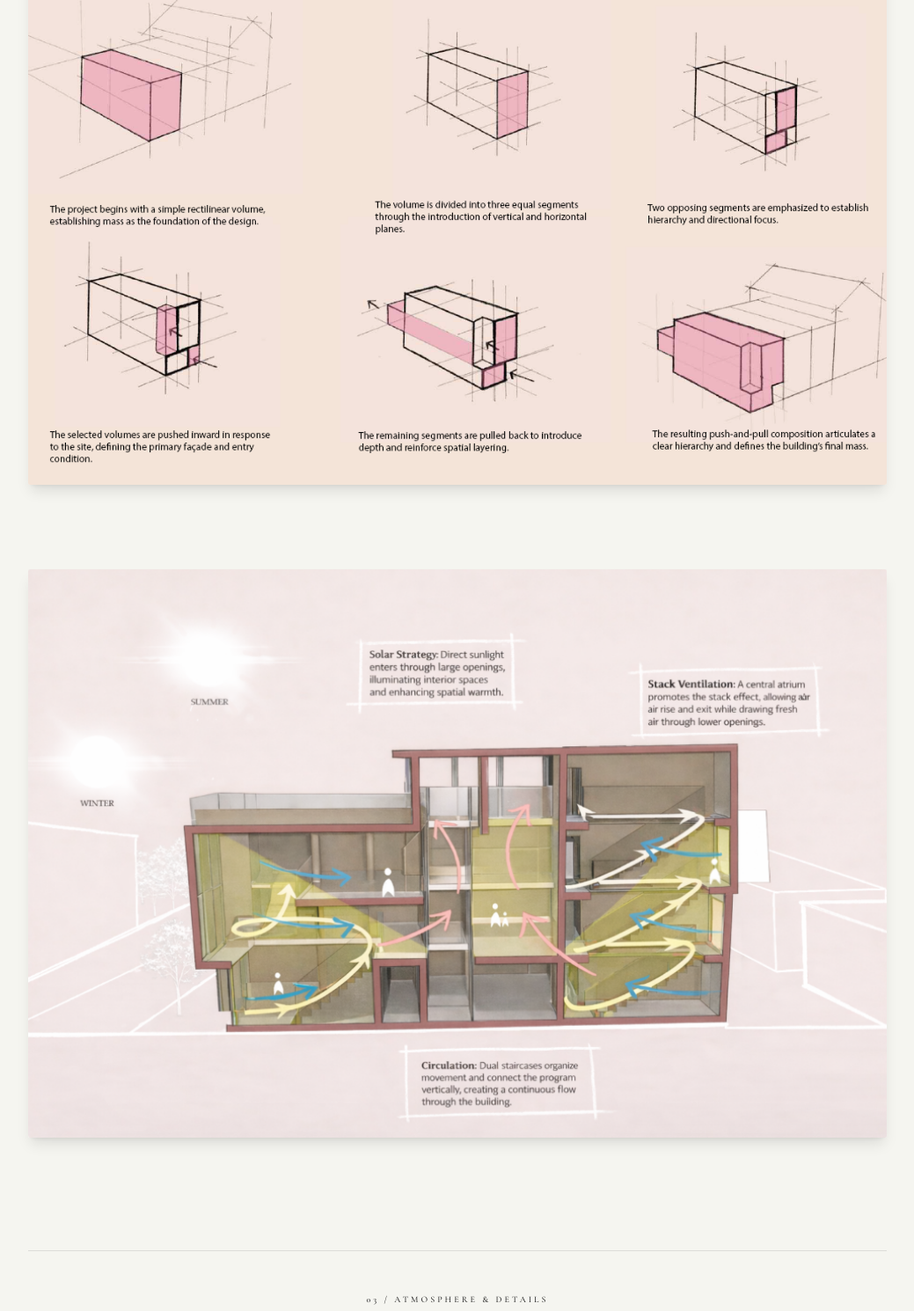
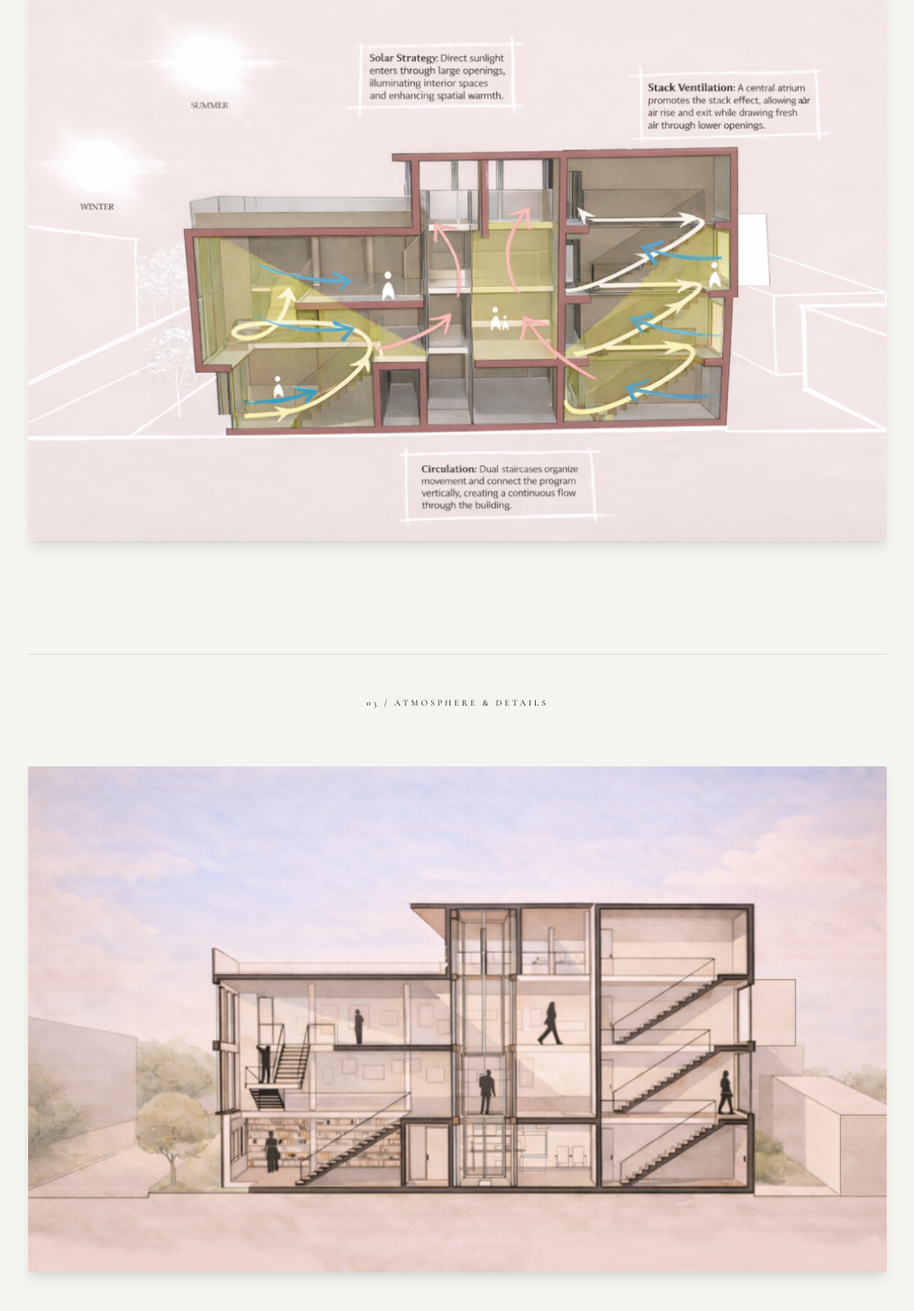
Before and after one commit to rubykxy/karen-portfolio, a plain HTML site: page palimpsest.html in a window 1280 px wide. Shown: the part 2577-4067 px from the top of the page at 88% size, without its empty margins (120-1159 px from the left). Drawn offline with nearby package versions, Linux system fonts and the light colour scheme.

Commit message:
Simplify formulation section: remove first diagram

```diff
--- a/palimpsest.html
+++ b/palimpsest.html
@@ -149,12 +149,6 @@
             <div class="flex flex-col space-y-16 lg:space-y-24">
                 <div class="space-y-6">
                     <div class="w-full shadow-lg overflow-hidden rounded-none md:rounded-sm">
-                        <img src="img/project1/palimpsest4.png" alt="Concept Massing Diagram 1" class="w-full h-auto">
-                    </div>
-                </div>
-
-                <div class="space-y-6">
-                    <div class="w-full shadow-lg overflow-hidden rounded-none md:rounded-sm">
                         <img src="img/project1/palimpsest6.png" alt="Solar Strategy" class="w-full h-auto">
                     </div>
                 </div>
```
